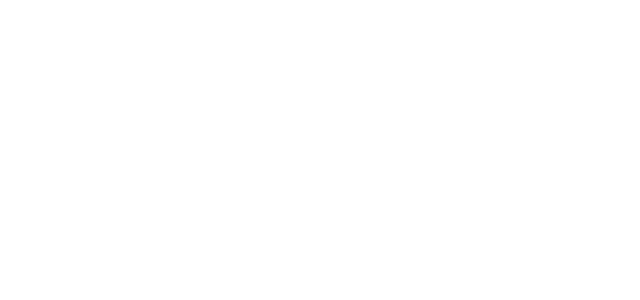
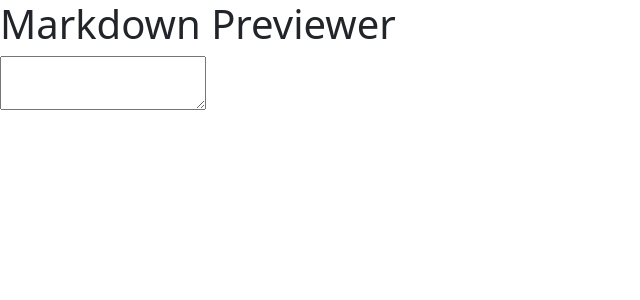
Before and after one commit to chloeharris1/markdown-previewer, a React (Create React App) app: page / in a window 1280 px wide. Shown: the top 300 px of the page, without its empty margins (0-640 px from the left). Built offline with nearby package versions, Linux system fonts and the light colour scheme.

Commit message:
Marked, Bootstrap dependencies installed, README updated, App.js code started

```diff
--- a/package.json
+++ b/package.json
@@ -6,6 +6,8 @@
     "@testing-library/jest-dom": "^5.16.5",
     "@testing-library/react": "^13.3.0",
     "@testing-library/user-event": "^13.5.0",
+    "bootstrap": "^5.2.0",
+    "marked": "^4.1.0",
     "react": "^18.2.0",
     "react-dom": "^18.2.0",
     "react-scripts": "5.0.1",
--- a/src/App.js
+++ b/src/App.js
@@ -1,13 +1,21 @@
 import React from 'react'
 import './styles.css';
 
-function App() {
-  return (
-    <div className="App">
-      <header className="App-header">
-      </header>
-    </div>
-  );
+class App extends React.Component {
+  render(){
+    return (
+      <div>
+        <h1>Markdown Previewer</h1>
+        <textarea id="editor">
+
+        </textarea>
+        <div id="preview">
+
+        </div>
+
+      </div>
+    );
+  }
 }
 
 export default App;
--- a/src/index.js
+++ b/src/index.js
@@ -2,6 +2,7 @@ import React from 'react';
 import ReactDOM from 'react-dom/client';
 import App from './App';
 import reportWebVitals from './reportWebVitals';
+import 'bootstrap/dist/css/bootstrap.css';
 
 const root = ReactDOM.createRoot(document.getElementById('root'));
 root.render(
```
Also changed, not shown: 2 other files (tests, documents, lock files or other folders).
